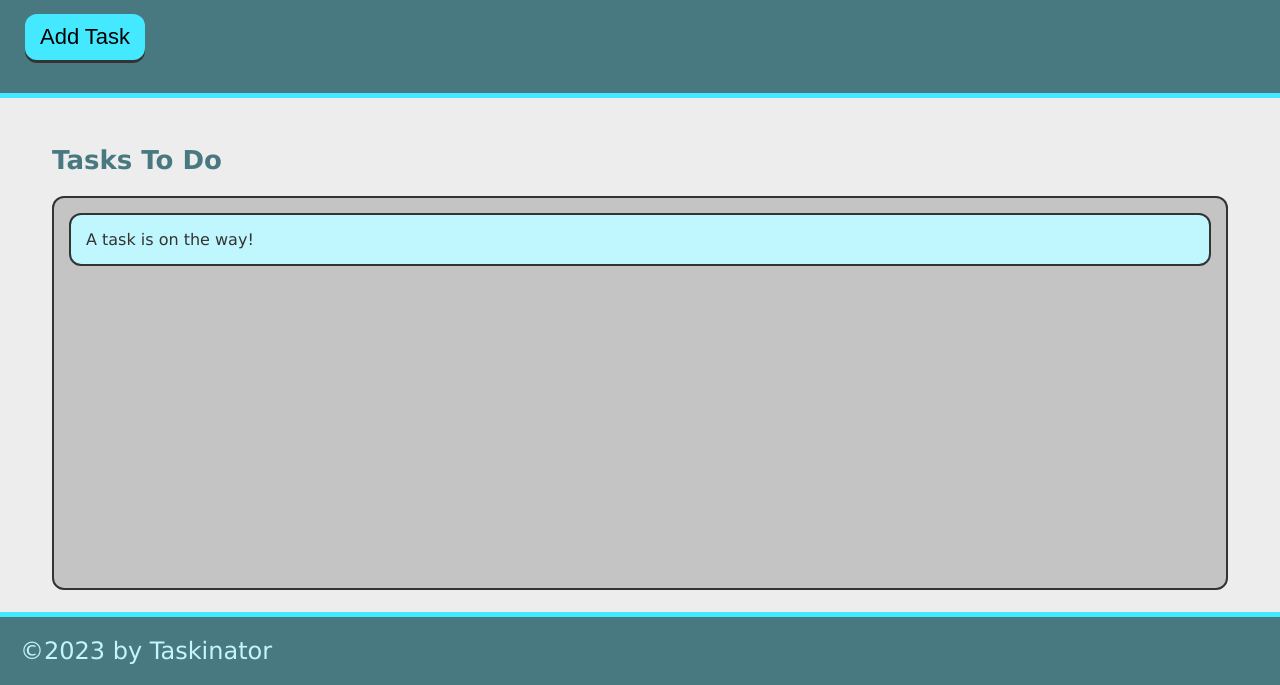
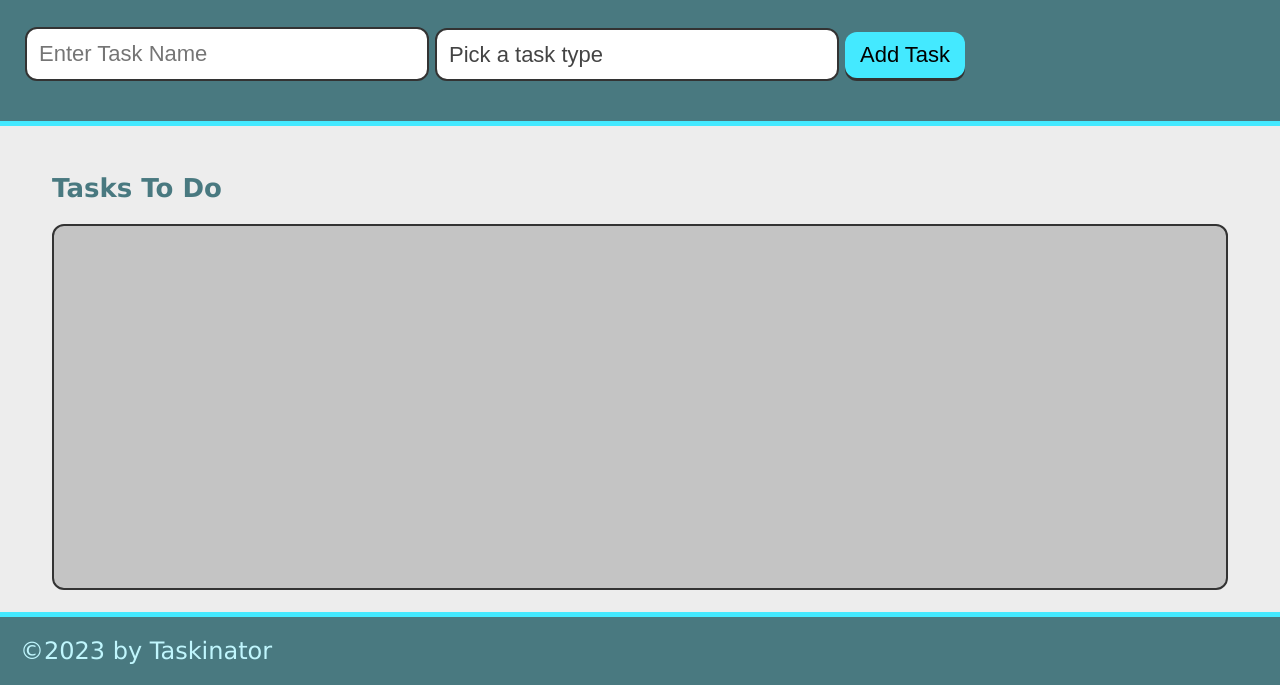
Before and after one commit to Jay1194/Taskinator, a plain HTML site: page index.html in a window 1280 px wide. Shown: the part 115-800 px from the top of the page. Drawn offline with Linux system fonts and the light colour scheme.

Commit message:
created form with task drop-down

```diff
--- a/index.html
+++ b/index.html
@@ -21,7 +21,37 @@
 
         <p>Click the button below to add a new task!</p>
 
-        <button class="btn" id="save-task">Add Task</button>
+        <form id="task-form">
+
+            <div class="form-group">
+
+                <input type="text" name="task-name" class="text-input" placeholder="Enter Task Name" />
+
+            </div>
+
+            <div class="form-group">
+
+                <select name="task-type" class="select-dropdown">
+
+                    <option value="" disabled selected>Pick a task type</option>
+
+                    <option value="Print">Print</option>
+
+                    <option value="Web">Web</option>
+
+                    <option value="Mobile">Mobile</option>
+
+                </select>
+
+            </div>
+
+            <div class="form-group">
+
+                <button class="btn" id="save-task" type="submit">Add Task</button>
+
+            </div>
+
+        </form>
 
     </header>
 
@@ -32,11 +62,7 @@
 
             <h2 class="list-title">Tasks To Do</h2>
 
-            <ul class="task-list" id="tasks-to-do">
-
-                <li class="task-item">A task is on the way!</li>
-
-            </ul>
+            <ul class="task-list" id="tasks-to-do"></ul>
 
         </section>
 
@@ -51,6 +77,7 @@
 
 
     <script src="assets\js\script.js"></script>
+
 </body>
 
 
```
